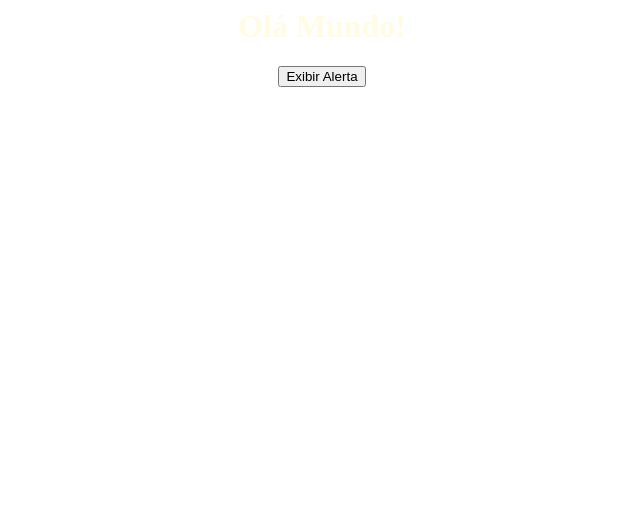
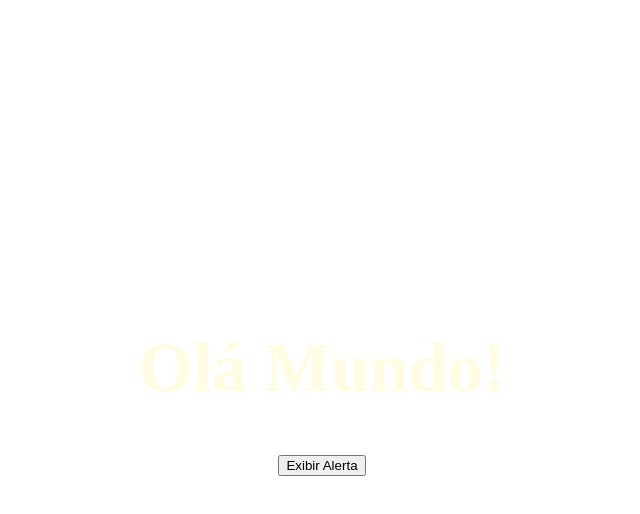
Before and after one commit to GetulioCastro/frontend_devpro, a plain HTML site: page Desafio01/index.html in a window 1280 px wide. Shown: the whole page, without its empty margins (318-958 px from the left). Drawn offline with Linux system fonts and the light colour scheme.

Commit message:
estilizando e colocando JS no código

```diff
--- a/Desafio01/index.html
+++ b/Desafio01/index.html
@@ -6,6 +6,8 @@
             text-align: center;
             background: -webkit-linear-gradient(-70deg, #3a2d35, 0%, #cf6c75 100%);
             color: #fffce1;
+            font-size: 35px;
+            padding: 25% 0;
         }
      </style>
     <script>
```
